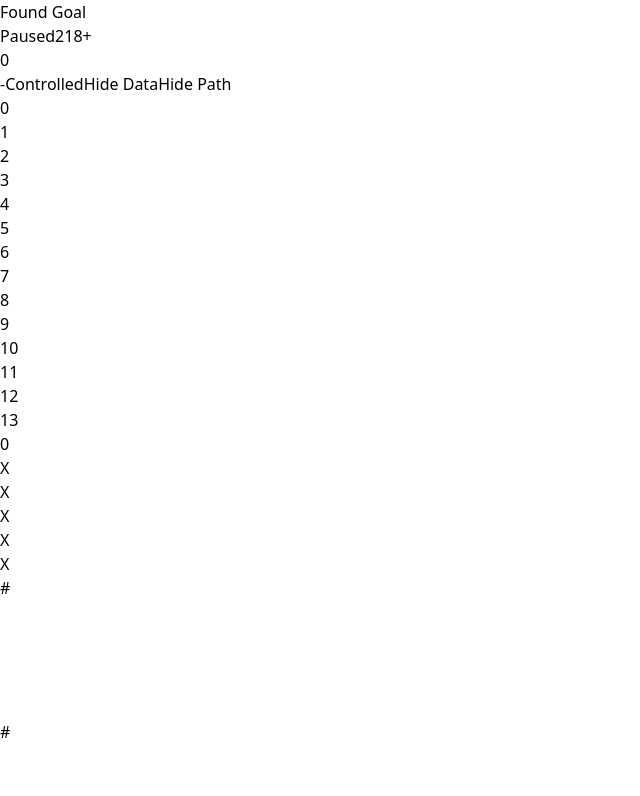
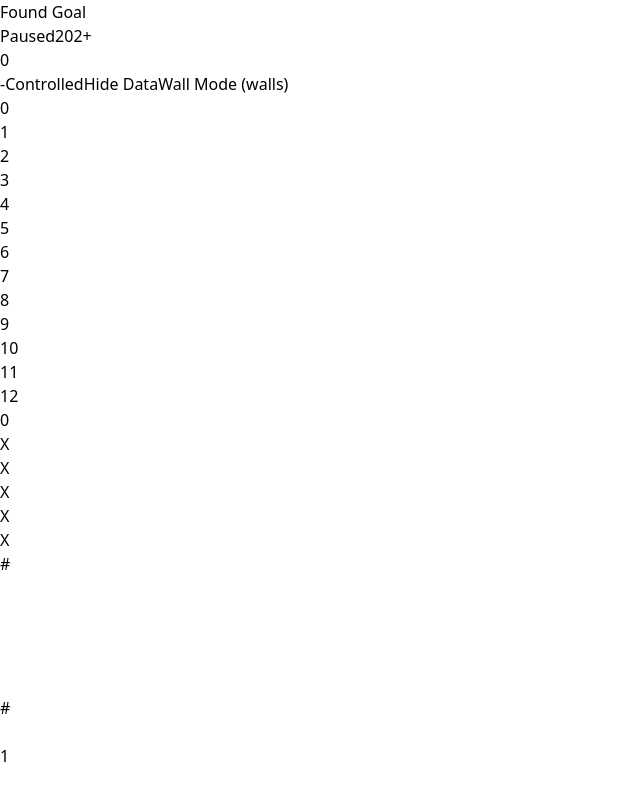
Before and after one commit to swaffzor/path-finding, a React (Vite) app: page / in a window 1280 px wide. Shown: the top 796 px of the page, without its empty margins (0-640 px from the left). Built offline with nearby package versions, Linux system fonts and the light colour scheme.

Commit message:
can toggle wall mode

```diff
--- a/src/App.tsx
+++ b/src/App.tsx
@@ -30,7 +30,7 @@ function App() {
   const [neighbors, setNeighbors] = useState<Location<string>[]>([]);
   const [walls, setWalls] = useState<Set<string>>(new Set());
   const [path, setPath] = useState<string[]>([]);
-  const [pathMode, setPathMode] = useState<string>("static");
+  const [pathMode, setPathMode] = useState<string>("walls");
 
   const [tick, setTick] = useState<number>(0);
   const [gameMode, setGameMode] = useState<string>("regular");
@@ -160,11 +160,13 @@ function App() {
           .map((n) => Number(n));
         const localGrid = [...grid];
         localGrid[temp[1]][temp[0]] = "X";
-        const [tempCol, tempRow] = lastPosition
-          .split(",")
-          .map((n) => Number(n));
-        if (pathMode === "dynamic") localGrid[tempRow][tempCol] = " ";
-        pathMode === "dynamic" && setLastPosition(`${temp[0]},${temp[1]}`);
+        if (pathMode === "dynamic") {
+          const [tempCol, tempRow] = lastPosition
+            .split(",")
+            .map((n) => Number(n));
+          localGrid[tempRow][tempCol] = " ";
+          setLastPosition(`${temp[0]},${temp[1]}`);
+        }
         setGrid(localGrid);
         if (localPath.length > 0) {
           setPath(localPath);
--- a/src/ButtonPanel.tsx
+++ b/src/ButtonPanel.tsx
@@ -71,9 +71,9 @@ const ButtonPanel = () => {
         }}
       />
       <Button
-        title={`${pathMode === "static" ? "Hide" : "Show"} Path`}
+        title={`Wall Mode (${pathMode})`}
         onClick={() => {
-          setPathMode(pathMode === "static" ? "dynamic" : "static");
+          setPathMode(pathMode === "no-walls" ? "walls" : "no-walls");
         }}
       />
     </div>
--- a/src/Grid.tsx
+++ b/src/Grid.tsx
@@ -6,8 +6,8 @@ import parents from "./parents.json";
 import { breadthSearch, reconstructPath } from "./utils";
 
 const Grid = () => {
-  const { isControlled } = useContext(ConfigContext);
-  const { grid } = useContext(GameContext);
+  const { isControlled, speed, pathMode } = useContext(ConfigContext);
+  const { grid, walls } = useContext(GameContext);
   const isPressUp = useKeyPress("ArrowUp");
   const isPressDown = useKeyPress("ArrowDown");
   const isPressLeft = useKeyPress("ArrowLeft");
@@ -63,19 +63,20 @@ const Grid = () => {
 
       const timeout = setTimeout(() => {
         !isCaught && setTick((prev) => prev + 1);
-      }, 100);
+      }, speed);
       return () => clearTimeout(timeout);
     }
-  }, [tick, isControlled, isCaught]);
+  }, [tick, isCaught]);
 
   // re-routes path when player moves
   useEffect(() => {
     const ghostID = `${ghost.col},${ghost.row}`;
     const playerID = `${player.col},${player.row}`;
-    const search = breadthSearch(grid, ghostID, playerID);
+    const useWalls = pathMode === "walls" ? walls : undefined;
+    const search = breadthSearch(grid, ghostID, playerID, useWalls);
     const localGhostPath = reconstructPath(ghostID, playerID, search);
     setGhostPath(localGhostPath);
-    // setTick(tick + 1);
+    setTick(tick + 1);
   }, [player]);
 
   useEffect(() => {
@@ -104,10 +105,8 @@ const Grid = () => {
                 col={isControlled ? player.col : j}
                 row={isControlled ? player.row : i}
                 value={value}
-                isControlled={
-                  isControlled && player.col === j && player.row === i
-                }
-                isGhost={ghost.col === j && ghost.row === i}
+                isPlayer={isControlled && player.col === j && player.row === i}
+                isGhost={isControlled && ghost.col === j && ghost.row === i}
                 // onClick={() => {
                 //   setIsControlled((prev) => !prev);
                 // }}
@@ -116,7 +115,7 @@ const Grid = () => {
           ))}
         </div>
       ))}
-      {isCaught && (
+      {isControlled && isCaught && (
         <div className="flex items-center justify-center text-4xl">
           <p className="text-red-500">Tag, You're It!</p>
         </div>
--- a/src/GridTile.tsx
+++ b/src/GridTile.tsx
@@ -10,17 +10,10 @@ interface Props {
   value: string;
   isGhost: boolean;
   onClick?: () => void;
-  isControlled?: boolean;
+  isPlayer?: boolean;
 }
 
-const GridTile = ({
-  col,
-  row,
-  value,
-  isGhost,
-  isControlled,
-  onClick,
-}: Props) => {
+const GridTile = ({ col, row, value, isGhost, isPlayer, onClick }: Props) => {
   const [deltaPosition, setDeltaPosition] = useState({ x: 0, y: 0 });
   const { gameMode, setGameMode } = useContext(ConfigContext);
   const { walls, grid, setWalls, setGrid, setStart, getStyles } =
@@ -48,7 +41,7 @@ const GridTile = ({
         className={`flex text-sm items-center justify-center w-8 h-8 border border-gray-500 hover:bg-gray-500 hover:text-slate-200 hover:opacity-10 ${
           getStyles(col, row) || ""
         }
-          ${isControlled ? "opacity-50 border bg-purple-600" : ""} ${
+          ${isPlayer ? " border bg-purple-600" : ""} ${
           isGhost ? "opacity-50 border bg-green-600" : ""
         }
             `}
--- a/src/constants.ts
+++ b/src/constants.ts
@@ -1,17 +1,17 @@
 export const gridInit = [
-  [" ", " ", " ", " ", " ", "#", " ", " ", " ", " ", " ", "#", " ", " "],
-  [" ", " ", " ", " ", " ", "#", " ", " ", " ", " ", " ", "#", " ", " "],
-  [" ", " ", " ", " ", " ", "#", " ", " ", " ", " ", " ", "#", " ", " "],
-  [" ", " ", " ", " ", " ", "#", " ", " ", " ", " ", " ", " ", " ", " "],
-  [" ", " ", " ", " ", " ", "#", " ", " ", " ", " ", " ", " ", " ", " "],
-  [" ", " ", " ", " ", " ", "#", " ", " ", " ", " ", " ", "#", " ", " "],
-  [" ", " ", " ", " ", " ", "#", " ", " ", " ", " ", " ", "#", " ", " "],
-  [" ", " ", " ", " ", " ", "#", " ", " ", " ", " ", " ", "#", " ", " "],
-  [" ", " ", " ", " ", " ", "#", " ", " ", " ", " ", " ", "#", " ", " "],
-  [" ", " ", " ", " ", " ", " ", " ", " ", " ", " ", " ", "#", " ", " "],
-  [" ", " ", " ", " ", " ", " ", " ", " ", " ", " ", " ", "#", " ", " "],
-  [" ", " ", " ", " ", " ", "#", " ", " ", " ", " ", " ", "#", " ", " "],
-  [" ", " ", " ", " ", " ", "#", " ", " ", " ", " ", " ", "#", " ", "Z"],
+  [" ", " ", " ", " ", " ", "#", " ", " ", " ", " ", " ", "#", " "],
+  [" ", " ", " ", " ", " ", "#", " ", " ", " ", " ", " ", "#", " "],
+  [" ", " ", " ", " ", " ", "#", " ", " ", " ", " ", " ", "#", " "],
+  [" ", " ", " ", " ", " ", "#", " ", " ", " ", " ", " ", " ", " "],
+  [" ", " ", " ", " ", " ", "#", " ", " ", " ", " ", " ", " ", " "],
+  [" ", " ", " ", " ", " ", "#", " ", " ", " ", " ", " ", "#", " "],
+  [" ", " ", " ", " ", " ", "#", " ", " ", " ", " ", " ", "#", " "],
+  [" ", " ", " ", " ", " ", "#", " ", " ", " ", " ", " ", "#", " "],
+  [" ", " ", " ", " ", " ", "#", " ", " ", " ", " ", " ", "#", " "],
+  [" ", " ", " ", " ", " ", " ", " ", " ", " ", " ", " ", "#", " "],
+  [" ", " ", " ", " ", " ", " ", " ", " ", " ", " ", " ", "#", " "],
+  [" ", " ", " ", " ", " ", "#", " ", " ", " ", " ", " ", "#", " "],
+  [" ", " ", " ", " ", " ", "#", " ", " ", " ", " ", " ", "#", "Z"],
 ];
 
 export const SPEED_INCREMENT = 50;
--- a/src/utils.ts
+++ b/src/utils.ts
@@ -110,7 +110,8 @@ export const getPointNeighbors = (
 export const breadthSearch = (
   grid: string[][],
   start: string = "0,0",
-  goal?: string
+  goal?: string,
+  walls: Set<string> = new Set()
 ) => {
   const frontier = new Set<string>();
   frontier.add(start);
@@ -134,7 +135,7 @@ export const breadthSearch = (
           id: current,
         },
         grid
-      )
+      ).filter((n) => !walls.has(n.id) && !(n.id in cameFrom))
     );
 
     for (const next of neighbors) {
@@ -172,7 +173,6 @@ export const reconstructPath = (
       console.log(
         JSON.stringify({ current, start, goal, path, cameFrom }, null, 2)
       );
-      debugger;
       break;
     }
   }
```
